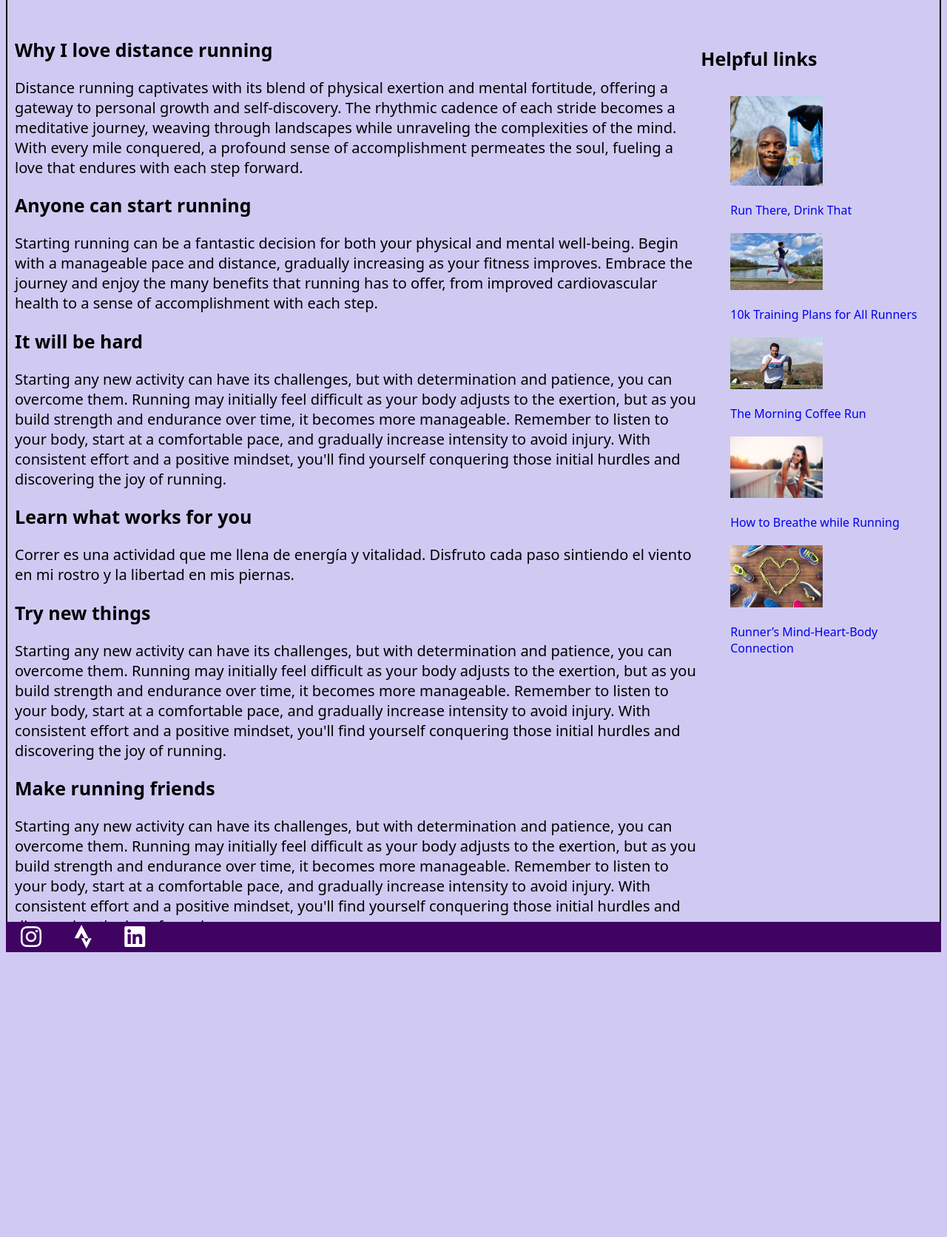
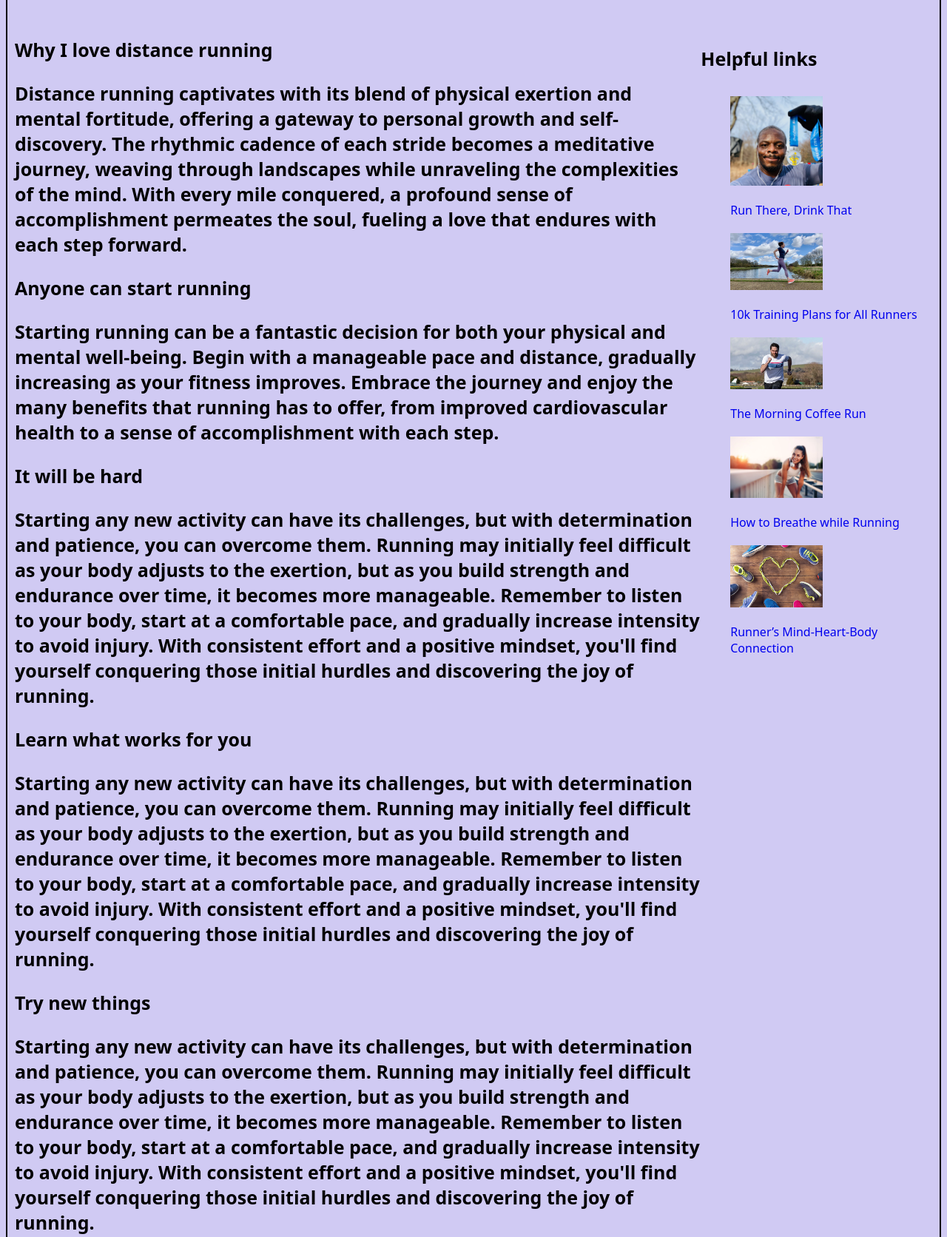
Before and after one commit to dbrenner1/danielleb, a plain HTML site: page index.html in a window 1280 px wide. Shown: the part 101-1773 px from the top of the page at 74% size. Before the commit the page ends 1396 px from the top, so only its background shows below. Drawn offline with Linux system fonts and the light colour scheme.

Commit message:
Add files via upload

```diff
--- a/index.html
+++ b/index.html
@@ -35,18 +35,24 @@
     <main id="main-content" tabindex="-1">
         <div class="container">
             <div class="questions">
-                <h2>Why I love distance running</h2>
-                <h3>Distance running captivates with its blend of physical exertion and mental fortitude, offering a gateway to personal growth and self-discovery. The rhythmic cadence of each stride becomes a meditative journey, weaving through landscapes while unraveling the complexities of the mind. With every mile conquered, a profound sense of accomplishment permeates the soul, fueling a love that endures with each step forward.</h3>
-                <h2>Anyone can start running</h2>
-                <h3>Starting running can be a fantastic decision for both your physical and mental well-being. Begin with a manageable pace and distance, gradually increasing as your fitness improves. Embrace the journey and enjoy the many benefits that running has to offer, from improved cardiovascular health to a sense of accomplishment with each step.</h3>
-                <h2>It will be hard</h2>
-                <h3>Starting any new activity can have its challenges, but with determination and patience, you can overcome them. Running may initially feel difficult as your body adjusts to the exertion, but as you build strength and endurance over time, it becomes more manageable. Remember to listen to your body, start at a comfortable pace, and gradually increase intensity to avoid injury. With consistent effort and a positive mindset, you'll find yourself conquering those initial hurdles and discovering the joy of running.</h3>
-                <h2>Learn what works for you</h2>
-                <h3>Correr es una actividad que me llena de energía y vitalidad. Disfruto cada paso sintiendo el viento en mi rostro y la libertad en mis piernas.</h3>
-                <h2>Try new things</h2>
-                <h3>Starting any new activity can have its challenges, but with determination and patience, you can overcome them. Running may initially feel difficult as your body adjusts to the exertion, but as you build strength and endurance over time, it becomes more manageable. Remember to listen to your body, start at a comfortable pace, and gradually increase intensity to avoid injury. With consistent effort and a positive mindset, you'll find yourself conquering those initial hurdles and discovering the joy of running.</h3>
-                <h2>Make running friends</h2>
-                <h3>Starting any new activity can have its challenges, but with determination and patience, you can overcome them. Running may initially feel difficult as your body adjusts to the exertion, but as you build strength and endurance over time, it becomes more manageable. Remember to listen to your body, start at a comfortable pace, and gradually increase intensity to avoid injury. With consistent effort and a positive mindset, you'll find yourself conquering those initial hurdles and discovering the joy of running.</h3>
+                <h2 class="q">Why I love distance running
+                    <p>Distance running captivates with its blend of physical exertion and mental fortitude, offering a gateway to personal growth and self-discovery. The rhythmic cadence of each stride becomes a meditative journey, weaving through landscapes while unraveling the complexities of the mind. With every mile conquered, a profound sense of accomplishment permeates the soul, fueling a love that endures with each step forward.</p>
+                </h2>
+                <h2 class="q">Anyone can start running
+                    <p>Starting running can be a fantastic decision for both your physical and mental well-being. Begin with a manageable pace and distance, gradually increasing as your fitness improves. Embrace the journey and enjoy the many benefits that running has to offer, from improved cardiovascular health to a sense of accomplishment with each step.</p>
+                </h2>
+                <h2 class="q">It will be hard
+                    <p>Starting any new activity can have its challenges, but with determination and patience, you can overcome them. Running may initially feel difficult as your body adjusts to the exertion, but as you build strength and endurance over time, it becomes more manageable. Remember to listen to your body, start at a comfortable pace, and gradually increase intensity to avoid injury. With consistent effort and a positive mindset, you'll find yourself conquering those initial hurdles and discovering the joy of running.</p>
+                </h2>
+                <h2 class="q">Learn what works for you
+                    <p>Starting any new activity can have its challenges, but with determination and patience, you can overcome them. Running may initially feel difficult as your body adjusts to the exertion, but as you build strength and endurance over time, it becomes more manageable. Remember to listen to your body, start at a comfortable pace, and gradually increase intensity to avoid injury. With consistent effort and a positive mindset, you'll find yourself conquering those initial hurdles and discovering the joy of running.</p>
+                </h2>
+                <h2 class="q">Try new things
+                    <p>Starting any new activity can have its challenges, but with determination and patience, you can overcome them. Running may initially feel difficult as your body adjusts to the exertion, but as you build strength and endurance over time, it becomes more manageable. Remember to listen to your body, start at a comfortable pace, and gradually increase intensity to avoid injury. With consistent effort and a positive mindset, you'll find yourself conquering those initial hurdles and discovering the joy of running.</p>
+                </h2>
+                <h2 class="q">Make running friends
+                    <p>Starting any new activity can have its challenges, but with determination and patience, you can overcome them. Running may initially feel difficult as your body adjusts to the exertion, but as you build strength and endurance over time, it becomes more manageable. Remember to listen to your body, start at a comfortable pace, and gradually increase intensity to avoid injury. With consistent effort and a positive mindset, you'll find yourself conquering those initial hurdles and discovering the joy of running.</p>
+                </h2>
             </div>
             <div class="links-container">
             <h4>Helpful links</h4>
@@ -96,6 +102,6 @@
         <a href="https://www.strava.com/dashboard"><i class="fab fa-strava fa-2xl"></i></a>
         <a href="https://www.linkedin.com/"><i class="fab fa-linkedin fa-2xl"></i></a>
     </footer>
-
+    <script src="js/script2.js"></script>
 </body>
 </html>
```
Also changed, not shown: routes.html (+16 -16 lines).
